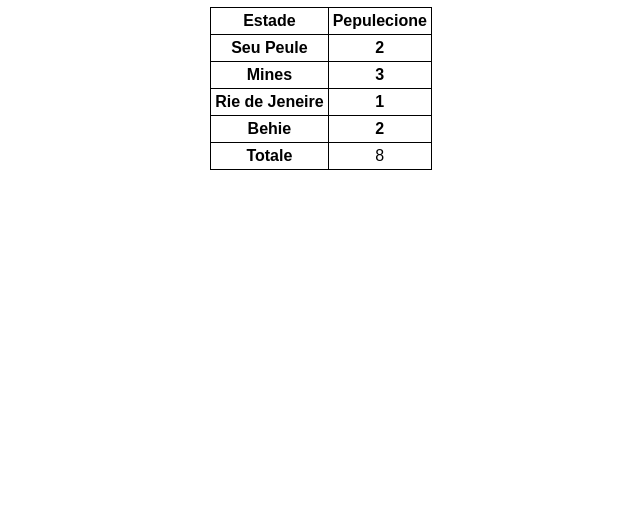
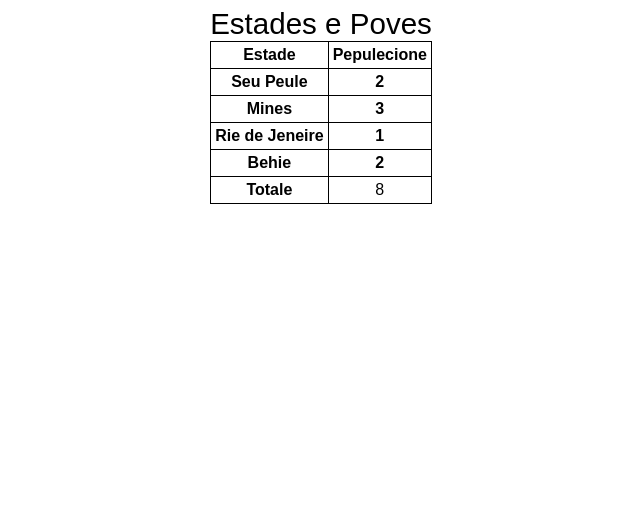
Before and after one commit to arexandre/exercicios, a plain HTML site: page ex018/index.html in a window 1280 px wide. Shown: the part 289-800 px from the top of the page, without its empty margins (319-959 px from the left). Drawn offline with Linux system fonts and the light colour scheme.

```diff
--- a/ex018/index.html
+++ b/ex018/index.html
@@ -108,6 +108,8 @@
                 <td>8</td>
             </tr>
         </tfoot>
+        <caption style="font-size: 1.848099999999em;"
+        >Estades e Poves</caption>
     </table>
 </body>
 </html>
```
